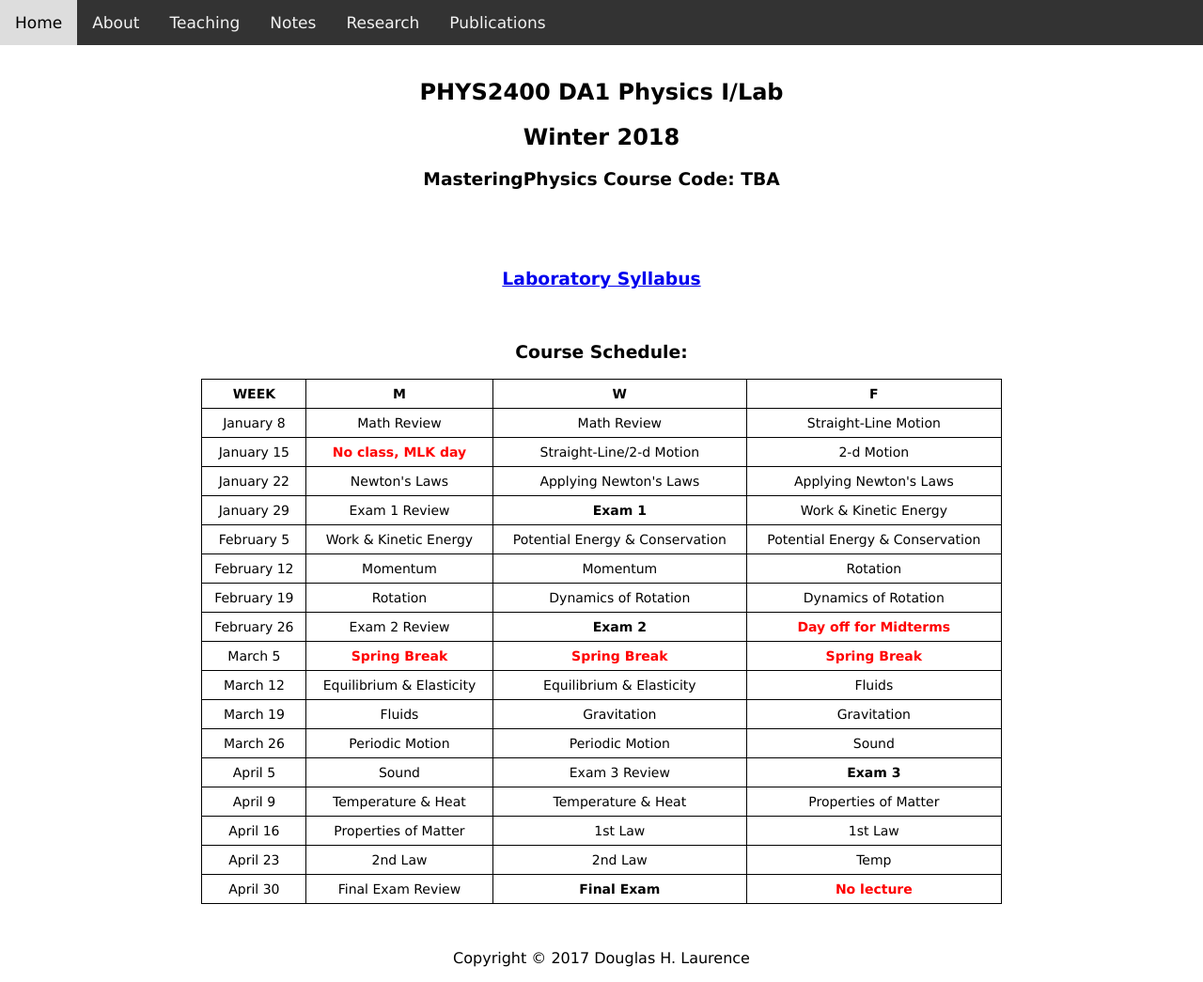
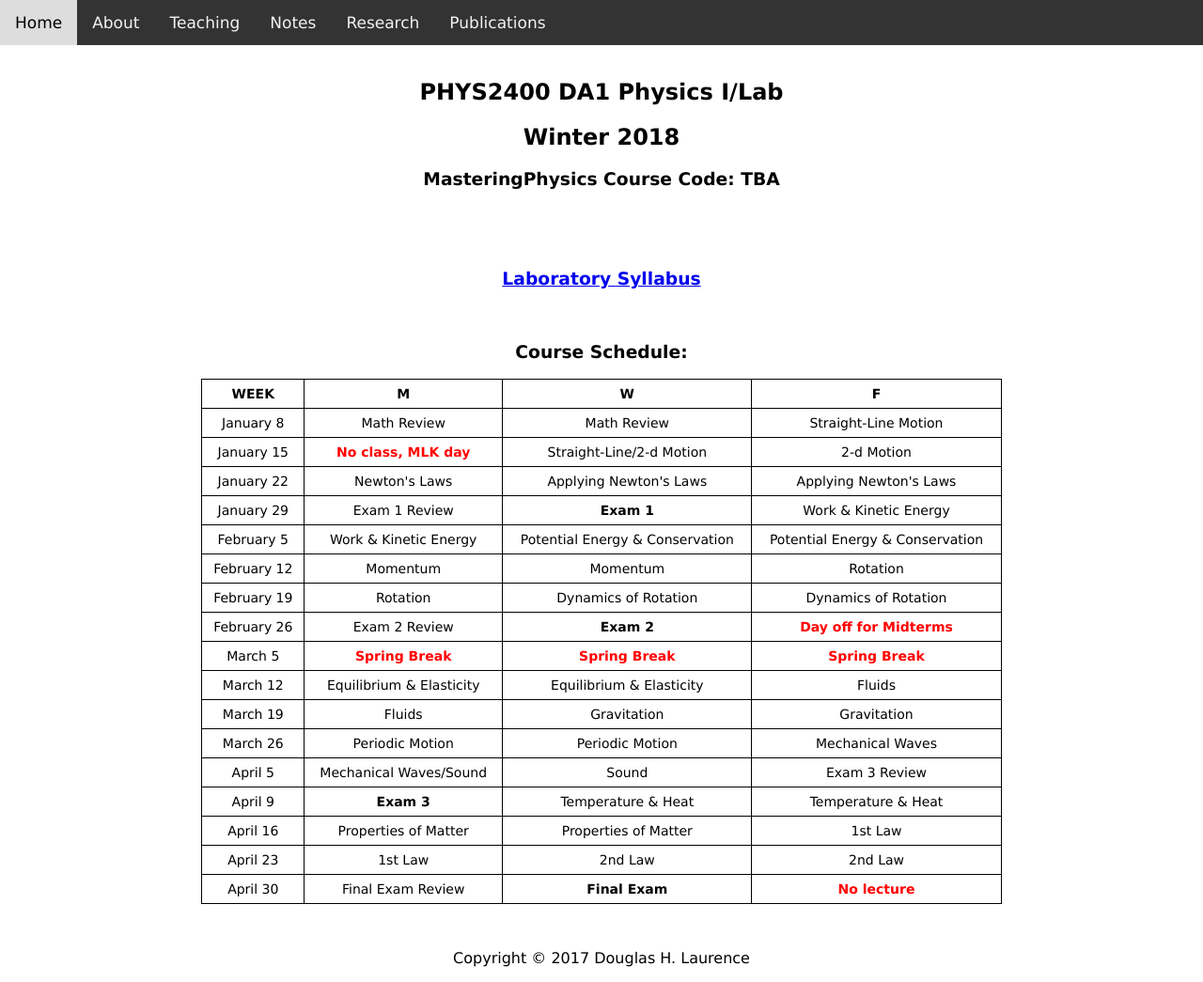
Before and after one commit to dhlaurence/dhlaurence.github.io, a Jekyll site: the page built from teaching/phys2400wint2018.html, in a window 1280 px wide. Shown: the whole page at 94% size. Built offline with Jekyll 4.4.1, drawn with Linux system fonts in a browser that asks for light colours.

Commit message:
Update phys2400wint2018.html

```diff
--- a/teaching/phys2400wint2018.html
+++ b/teaching/phys2400wint2018.html
@@ -99,31 +99,31 @@ title: PHYS2350 Winter 2018
     <td>March 26</td>
     <td>Periodic Motion</td>
     <td>Periodic Motion</td>
-    <td>Sound</td>
+    <td>Mechanical Waves</td>
   </tr>
   <tr>
     <td>April 5</td>
+    <td>Mechanical Waves/Sound</td>
     <td>Sound</td>
     <td>Exam 3 Review</td>
-    <td><b>Exam 3</b></td>
   </tr>
   <tr>
     <td>April 9</td>
+    <td><b>Exam 3</b></td>
     <td>Temperature & Heat</td>
     <td>Temperature & Heat</td>
-    <td>Properties of Matter</td>
   </tr>
   <tr>
     <td>April 16</td>
     <td>Properties of Matter</td>
-    <td>1st Law</td>
+    <td>Properties of Matter</td>
     <td>1st Law</td>
   </tr>
   <tr>
     <td>April 23</td>
+    <td>1st Law</td>
     <td>2nd Law</td>
     <td>2nd Law</td>
-    <td>Temp</td>
   </tr>
   <tr>
     <td>April 30</td>
```
